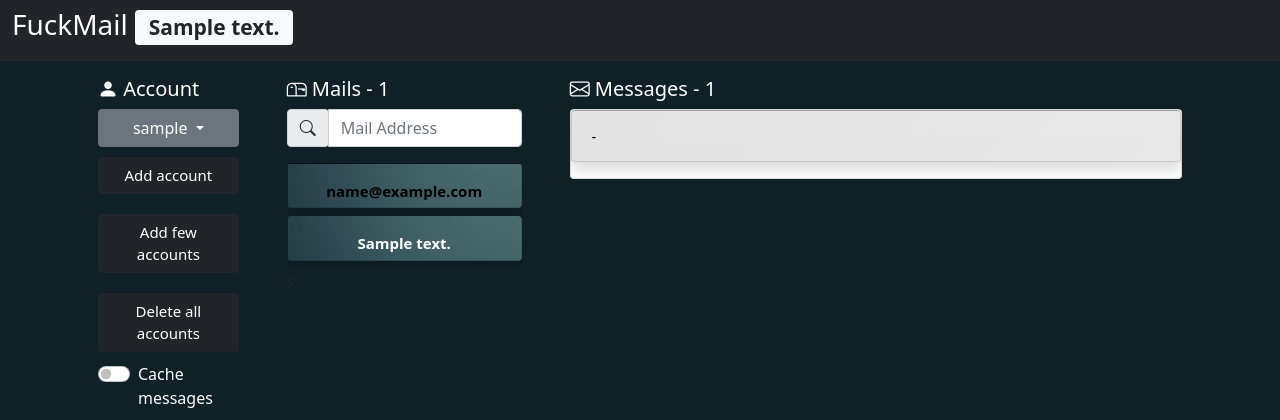
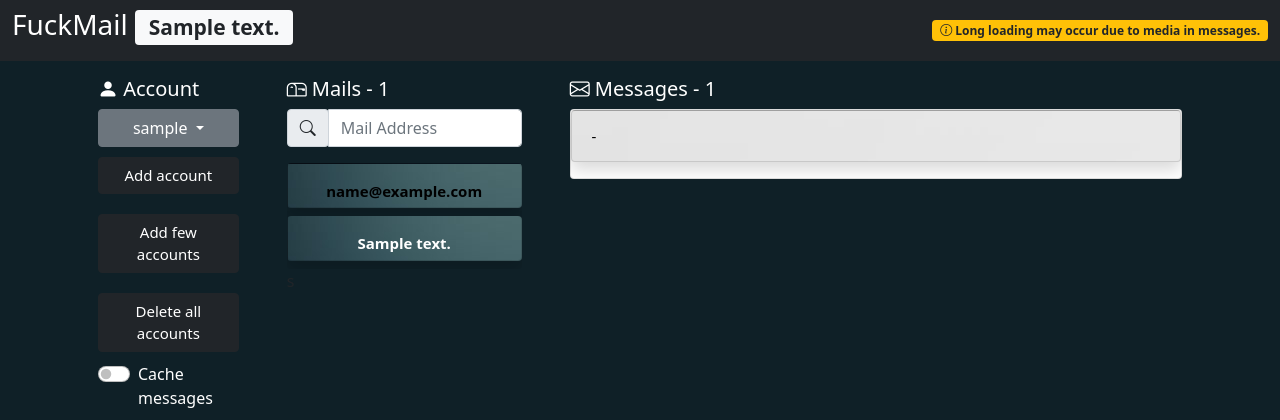
Before and after one commit to FuckMail/FuckMail, a Django app: template FuckMail/FuckMail_App/templates/index.html in a window 1280 px wide. Shown: the top 420 px of the page. Run offline with Django 3.2, Linux system fonts and the light colour scheme; tables that the repository leaves empty hold one stand-in row (values such as "Sample post"); the template is opened without the code that fills it: values that come from a table or form of the project are taken from there, most other values are stand-ins (such as "Sample title", 1, 10 or a date in 2020); one stand-in notice (Sample message) is shown; parts of the project's set-up code (start-up, migrations or seed data) failed here and were passed over; some libraries are stand-ins or nearby versions.

Commit message:
add warning message about long time load

```diff
--- a/FuckMail/FuckMail_App/templates/index.html
+++ b/FuckMail/FuckMail_App/templates/index.html
@@ -107,6 +107,7 @@
   <div class="container-fluid">
     {% if messages %}
       <h3>FuckMail <span id="mail_address" class="badge bg-light text-dark">{{address}}</span><i class='fa fa-copy'></i></h3>
+      <span class="badge bg-warning text-dark"><i class="bi bi-info-circle"></i> Long loading may occur due to media in messages.</span>
     {% else %}
       <h3>FuckMail</h3>
     {% endif %}
```
